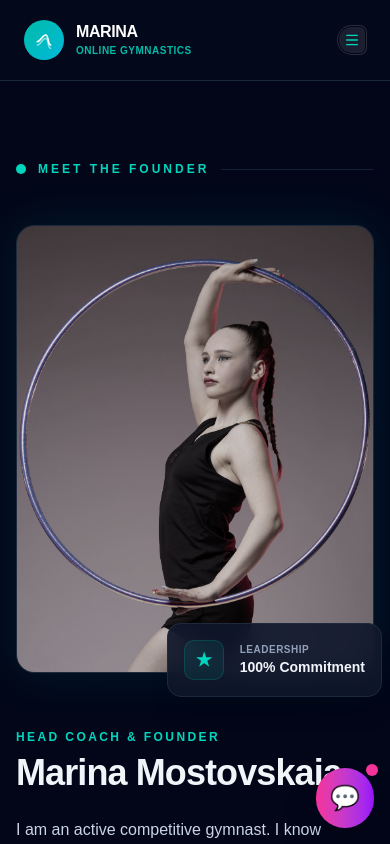
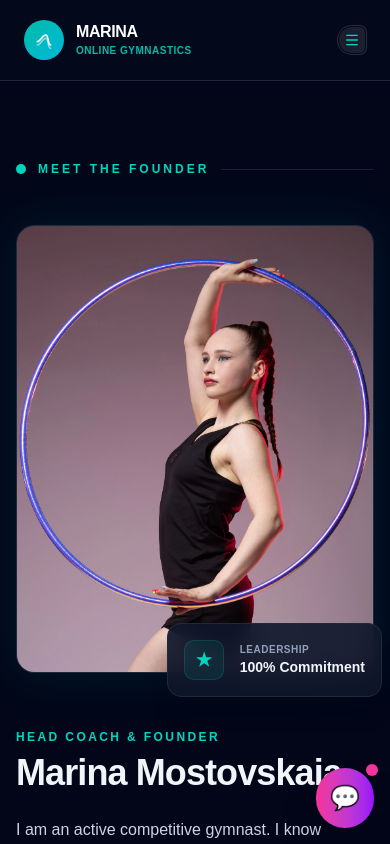
Before and after one commit to ayushsr1/learn-react, a React (Vite) app: page /about in a window 390 px wide. Shown: the top 844 px of the page. Built offline with nearby package versions, Linux system fonts and the light colour scheme.

Commit message:
mobile image marina fixed

```diff
--- a/src/components/ui/About.tsx
+++ b/src/components/ui/About.tsx
@@ -74,14 +74,18 @@ export default function About({ profile = DEFAULT_PROFILE }: AboutProps) {
                   isHovered ? 'ring-2 ring-teal-400/80 border-teal-400/50 shadow-2xl shadow-teal-500/10' : ''
                 )}
               >
-                <img
-                  src={profile.image}
-                  alt={profile.name}
-                  className="w-full h-full object-cover transition-all duration-700 group-hover:scale-105"
-                  style={{
-                    filter: isHovered ? 'grayscale(0) brightness(1)' : 'grayscale(0.6) brightness(0.85)',
-                  }}
-                />
+              <img
+                src={profile.image}
+                alt={profile.name}
+                className={`w-full h-full object-cover transition-all duration-700
+                  /* Base style for mobile: full color and brightness */
+                  grayscale-0 brightness-100
+                  /* Desktop only: desaturated by default, full color on hover */
+                  @media(hover:hover):grayscale-[0.6] @media(hover:hover):brightness-85
+                  @media(hover:hover):group-hover:grayscale-0 @media(hover:hover):group-hover:brightness-100
+                  group-hover:scale-105`
+                }
+              />
               </div>
 
               {/* Floating Stat Card Badge */}
```
